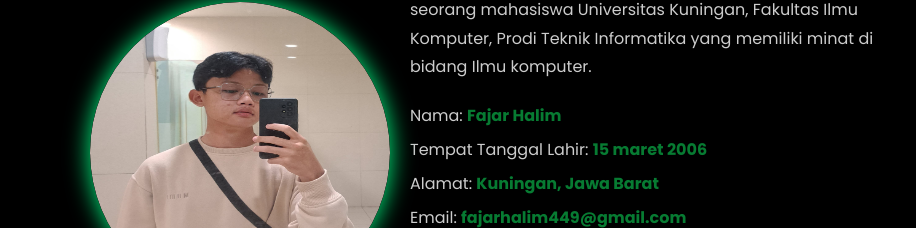
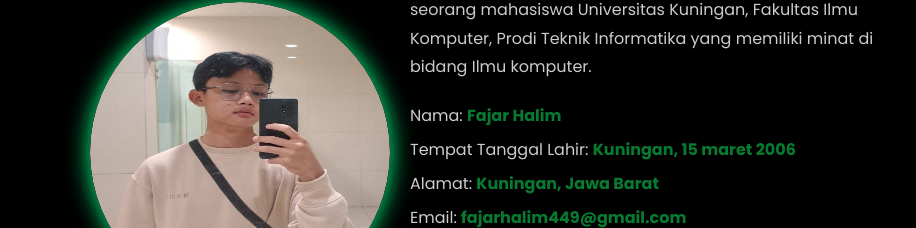
Before and after one commit to fjrhlm/fjrhlm.github.io, a plain HTML site: page index.html in a window 1280 px wide. Shown: the part 863-1091 px from the top of the page, without its empty margins (0-916 px from the left). Drawn offline with nearby package versions, Linux system fonts and the light colour scheme.

Commit message:
Update index.html

```diff
--- a/index.html
+++ b/index.html
@@ -65,7 +65,7 @@
                     </p>
                     <p class="exp">
                         Tempat Tanggal Lahir:
-                        <span>15 maret 2006</span>
+                        <span>Kuningan, 15 maret 2006</span>
                     </p>
                     <p class="exp">
                         Alamat:
```
